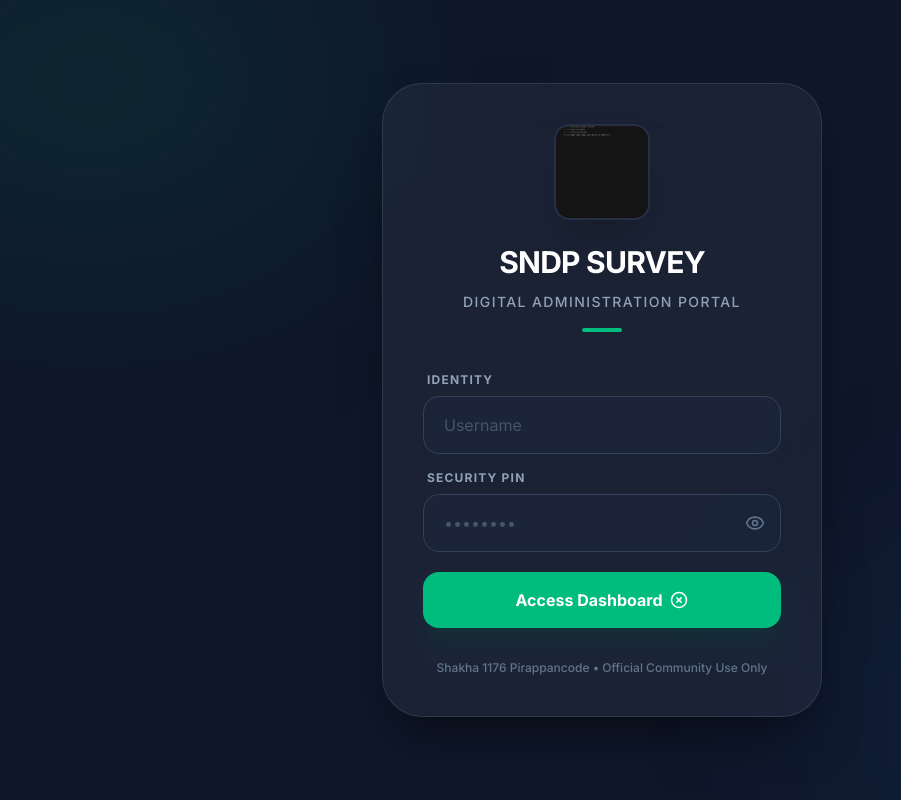
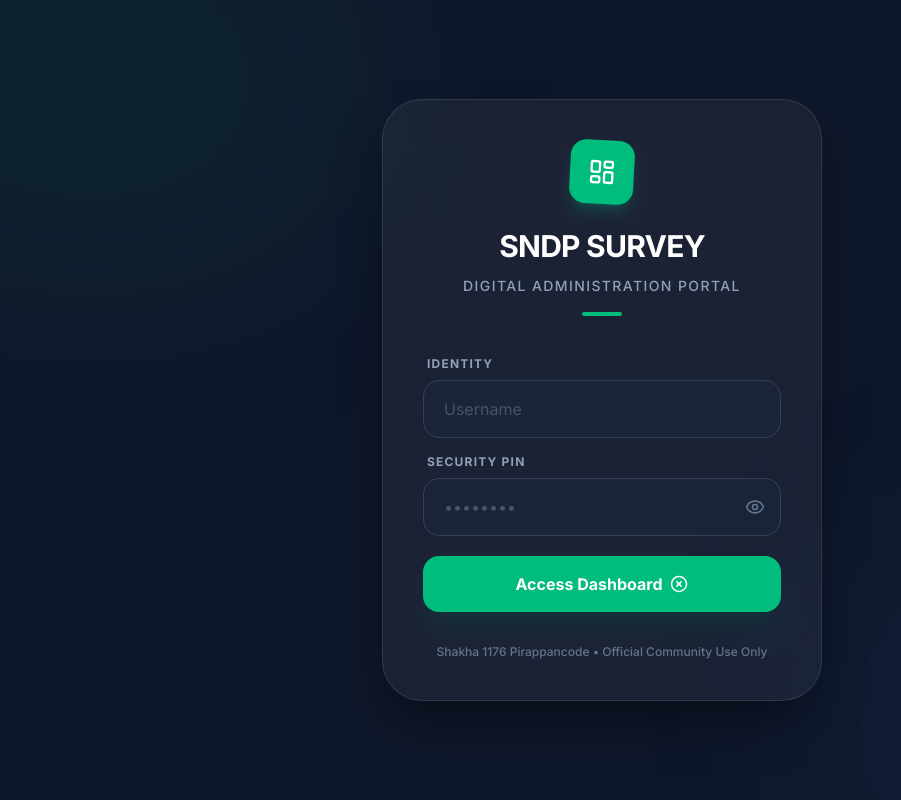
Before and after one commit to abhishekajay7744-hue/survey-dashboard-sndp, a React (Vite) app: page / in a window 1280 px wide. Shown: the whole page, without its empty margins (38-939 px from the left). Built offline with nearby package versions, Linux system fonts and the light colour scheme.

Commit message:
Revert "feat(ui): integrated official SNDP gold logo as favicon, login header, and sidebar brand icon"
This reverts commit 2b1b30c0844c83ee452c03df8dc68cb0d04a9fe3.

```diff
--- a/index.html
+++ b/index.html
@@ -2,8 +2,8 @@
 <html lang="en">
   <head>
     <meta charset="UTF-8" />
-    <link rel="icon" type="image/jpeg" href="/sndp-logo.jpg?v=7" />
-    <link rel="apple-touch-icon" href="/sndp-logo.jpg?v=7" />
+    <link rel="icon" type="image/png" href="/icon.png?v=6" />
+    <link rel="apple-touch-icon" href="/icon.png?v=6" />
     <meta name="viewport" content="width=device-width, initial-scale=1.0, maximum-scale=1.0, user-scalable=no" />
     <meta name="apple-mobile-web-app-capable" content="yes" />
     <meta name="apple-mobile-web-app-status-bar-style" content="black-translucent" />
--- a/src/App.tsx
+++ b/src/App.tsx
@@ -919,8 +919,8 @@ export default function App() {
         <div className="w-full max-w-[440px] relative z-10">
           <div className="bg-white/5 backdrop-blur-xl border border-white/10 rounded-[2rem] sm:rounded-[2.5rem] p-6 sm:p-10 shadow-2xl shadow-black/50">
             <div className="flex flex-col items-center mb-7 sm:mb-10">
-              <div className="w-20 h-20 sm:w-24 sm:h-24 mb-4 sm:mb-6 rounded-2xl overflow-hidden shadow-2xl hover:scale-105 transition-transform duration-300 border-2 border-slate-700/50">
-                <img src="/sndp-logo.jpg" alt="SNDP Logo" className="w-full h-full object-cover" />
+              <div className="bg-emerald-500 w-14 h-14 sm:w-16 sm:h-16 rounded-2xl flex items-center justify-center mb-4 sm:mb-6 shadow-lg shadow-emerald-500/20 rotate-3 transition-transform hover:rotate-0 duration-300">
+                <LayoutDashboard size={28} className="text-white" />
               </div>
               <h1 className="text-2xl sm:text-3xl font-black text-white tracking-tight text-center">SNDP SURVEY</h1>
               <p className="text-slate-400 text-xs sm:text-sm mt-2 sm:mt-3 font-medium uppercase tracking-widest text-center">Digital Administration Portal</p>
@@ -1015,8 +1015,8 @@ export default function App() {
         isDesktop ? (isSidebarOpen ? "w-64" : "w-20") : (isSidebarOpen ? "fixed inset-y-0 left-0 w-72" : "fixed inset-y-0 -left-72 w-72")
       )}>
         <div className="p-6 flex items-center gap-3 border-b border-slate-800">
-          <div className="w-10 h-10 rounded-lg overflow-hidden shrink-0 shadow-md border border-slate-700">
-            <img src="/sndp-logo.jpg" alt="SNDP" className="w-full h-full object-cover" />
+          <div className="bg-emerald-500 p-2 rounded-lg">
+            <LayoutDashboard size={24} />
           </div>
           {isSidebarOpen && <span className="font-bold text-lg tracking-tight">SNDP Survey</span>}
         </div>
```
Also changed, not shown: public/sndp-logo.jpg (deleted).
